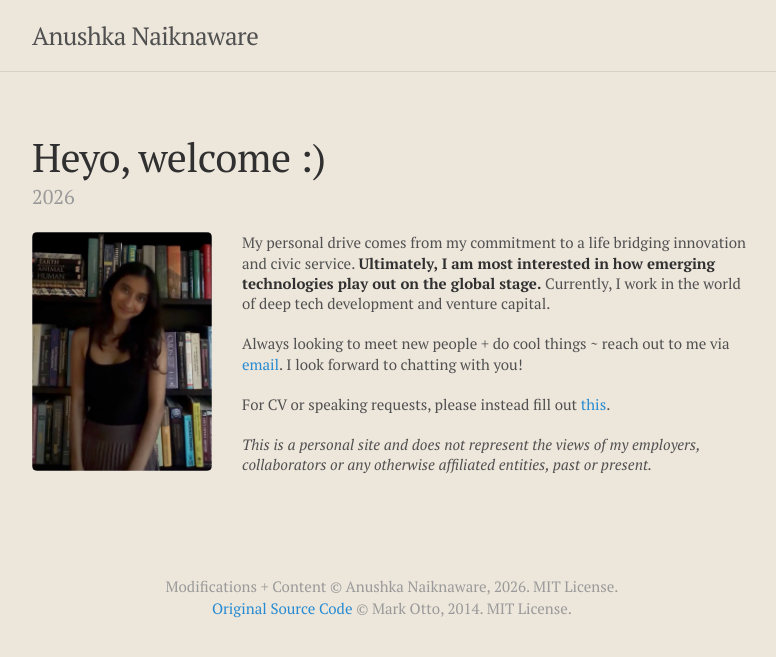
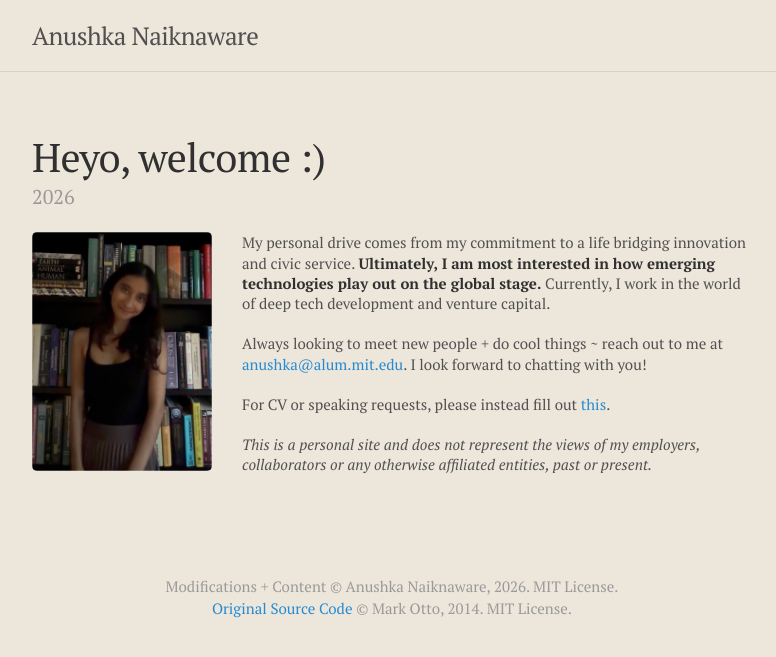
Before and after one commit to anushkanaiknaware/anushkanaiknaware.github.io, a Jekyll site: the page built from _posts/2026-08-20-home.md, in a window 1280 px wide. Shown: the top 657 px of the page, without its empty margins (248-1024 px from the left). Built offline with Jekyll 4.4.1, drawn with Linux system fonts in a browser that asks for light colours.

Commit message:
Revise home page content and contact details
Updated email address for contact and cleaned up formatting.

```diff
--- a/_posts/2026-08-20-home.md
+++ b/_posts/2026-08-20-home.md
@@ -10,9 +10,9 @@ season:
 
 My personal drive comes from my commitment to a life bridging innovation and civic service. **Ultimately, I am most interested in how emerging technologies play out on the global stage.** Currently, I work in the world of deep tech development and venture capital.
 
-Always looking to meet new people + do cool things ~ reach out to me via <a href="mailto:{{ site.author.email }}">email</a>. I look forward to chatting with you!
+Always looking to meet new people + do cool things ~ reach out to me at <a href="mailto:{{ site.author.email }}">anushka@alum.mit.edu</a>. I look forward to chatting with you!
 
- For CV or speaking requests, please instead fill out <a href="https://airtable.com/appyP7cJh6WmiJjuA/pagsIdhWwfHoUZk0A/form">this</a>.
+For CV or speaking requests, please instead fill out <a href="https://airtable.com/appyP7cJh6WmiJjuA/pagsIdhWwfHoUZk0A/form">this</a>.
 
  _This is a personal site and does not represent the views of my employers, collaborators or any otherwise affiliated entities, past or present._
 
```
